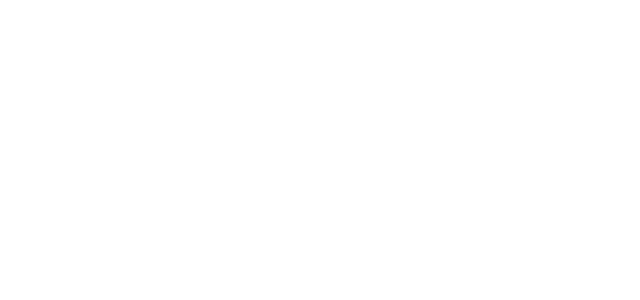
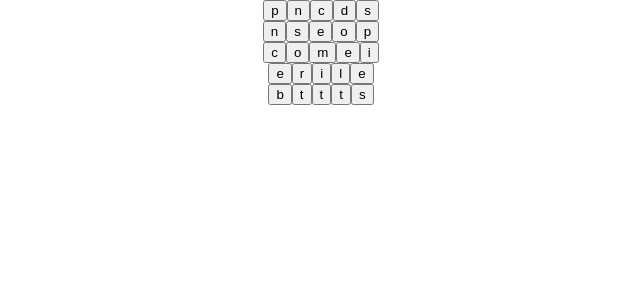
Before and after one commit to Bigghead/Boggle_challenge, a React (Create React App) app: page / in a window 1280 px wide. Shown: the top 300 px of the page, without its empty margins (319-959 px from the left). Built offline with nearby package versions, Linux system fonts and the light colour scheme.

Commit message:
can render grid + break up individual squares

```diff
--- a/src/App.js
+++ b/src/App.js
@@ -2,7 +2,7 @@ import React, { Component } from 'react';
 import logo from './logo.svg';
 import './App.css';
 
-import GameBoard from './Components/Gameboard';
+import GameBoard from './Components/Gameboard/Gameboard';
 
 class App extends Component {
   render() {
--- a/src/Components/Gameboard.jsx
+++ b/src/Components/Gameboard/Gameboard.jsx
@@ -1,13 +1,7 @@
 import React from 'react';
 
-import { allDice, shuffleBoard , getRandomChar } from '../utils/board'
-
-
-const renderBoard = ( array ) => {
-    return array.map( ( dice, index ) => {
-    return( <h1 key={ index }>{ getRandomChar(dice)  }</h1> );
-    } );
-};
+import { allDice, shuffleBoard , getRandomChar } from '../../utils/board';
+import Square from './square';
 
 
 /**
@@ -16,7 +10,7 @@ const renderBoard = ( array ) => {
  * make an empty 2d array of 5 x 5
  * for every cell in 2d array, put in an element from shuffledBoard ( the last in this case, since we pop )
  */
-const renderGrid = ( shuffledBoard ) => {
+const getCharacterGrid = ( shuffledBoard ) => {
 
     let emptyArr = Array.from( {length: 5 }, (_, i) => undefined ) ;
     let boardGrid = [];
@@ -24,19 +18,32 @@ const renderGrid = ( shuffledBoard ) => {
     for( let i = 0; i < 5; i ++ ) {
         boardGrid.push(emptyArr.slice());
         for( let j = 0; j < 5; j ++ ) {
-            let char = getRandomChar(shuffledBoard.shift());
+            let char = getRandomChar(shuffledBoard.pop());
             boardGrid[i][j] = char;
         }
      }
     return boardGrid;
 }
 
-const Gameboard = () => {
-    console.log( renderBoard( shuffleBoard(allDice) ) );
-    console.log(renderGrid(shuffleBoard(allDice) ) );
+
+const buildGrid = () => {
+    let boardGrid = getCharacterGrid( shuffleBoard(allDice) );
+    return boardGrid.map( ( array, index ) => {
     return (
         <div>
-            { renderBoard( shuffleBoard(allDice) ) }
+            { array.map( ( char, i ) => (
+                <Square isSelected={ false} char={ char }>
+
+                </Square>
+            ) )}
+        </div> );
+    })
+}
+
+const Gameboard = () => {
+    return (
+        <div>
+            { buildGrid() }
         </div>
     );
 };
--- /dev/null
+++ b/src/Components/Gameboard/square.jsx
@@ -0,0 +1,11 @@
+import React from 'react';
+
+const Square = ({ isSelected, char }) => {
+    return (
+        <button className={ isSelected ? 'selected' : '' }>
+            { char }
+        </button>
+    );
+};
+
+export default Square;
```
